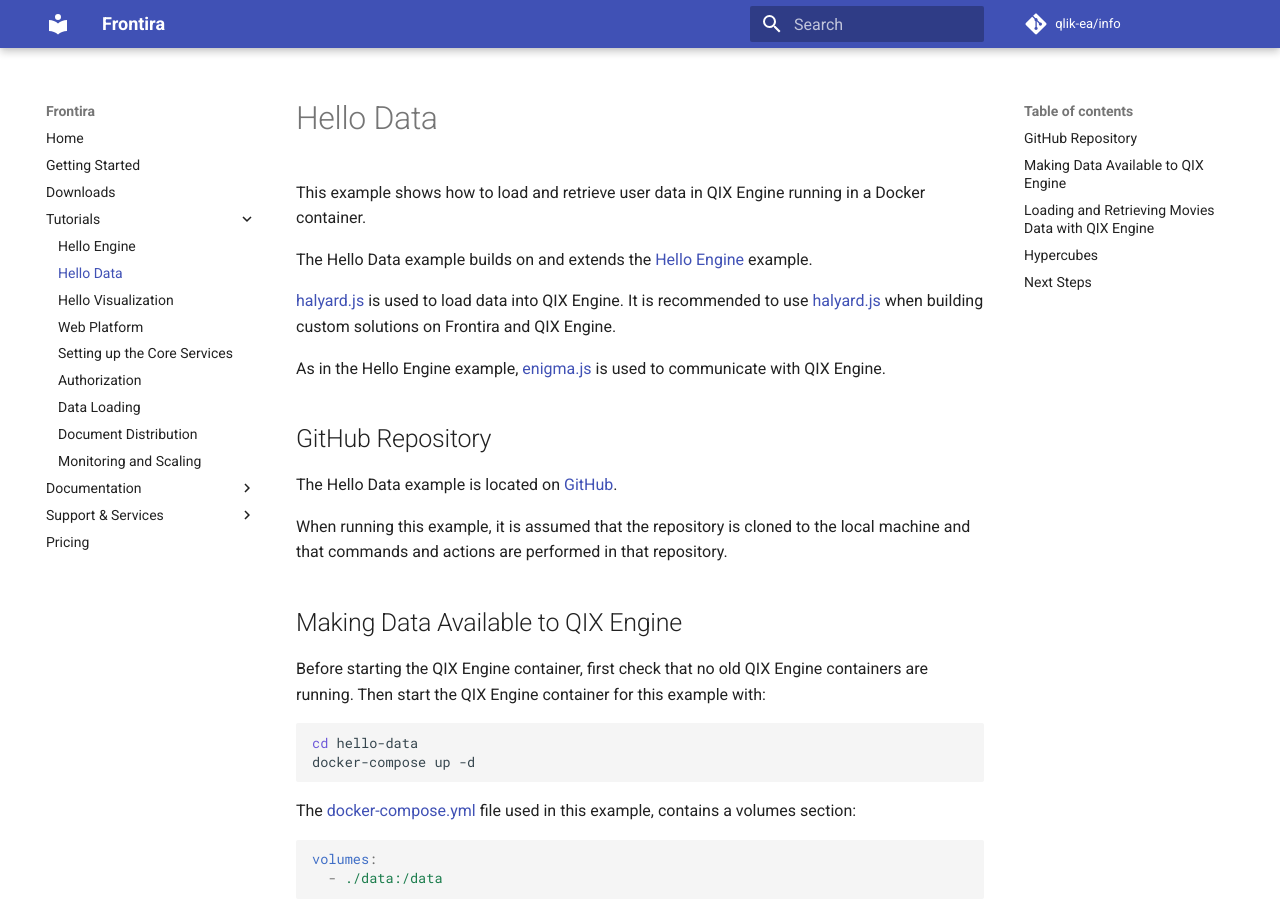
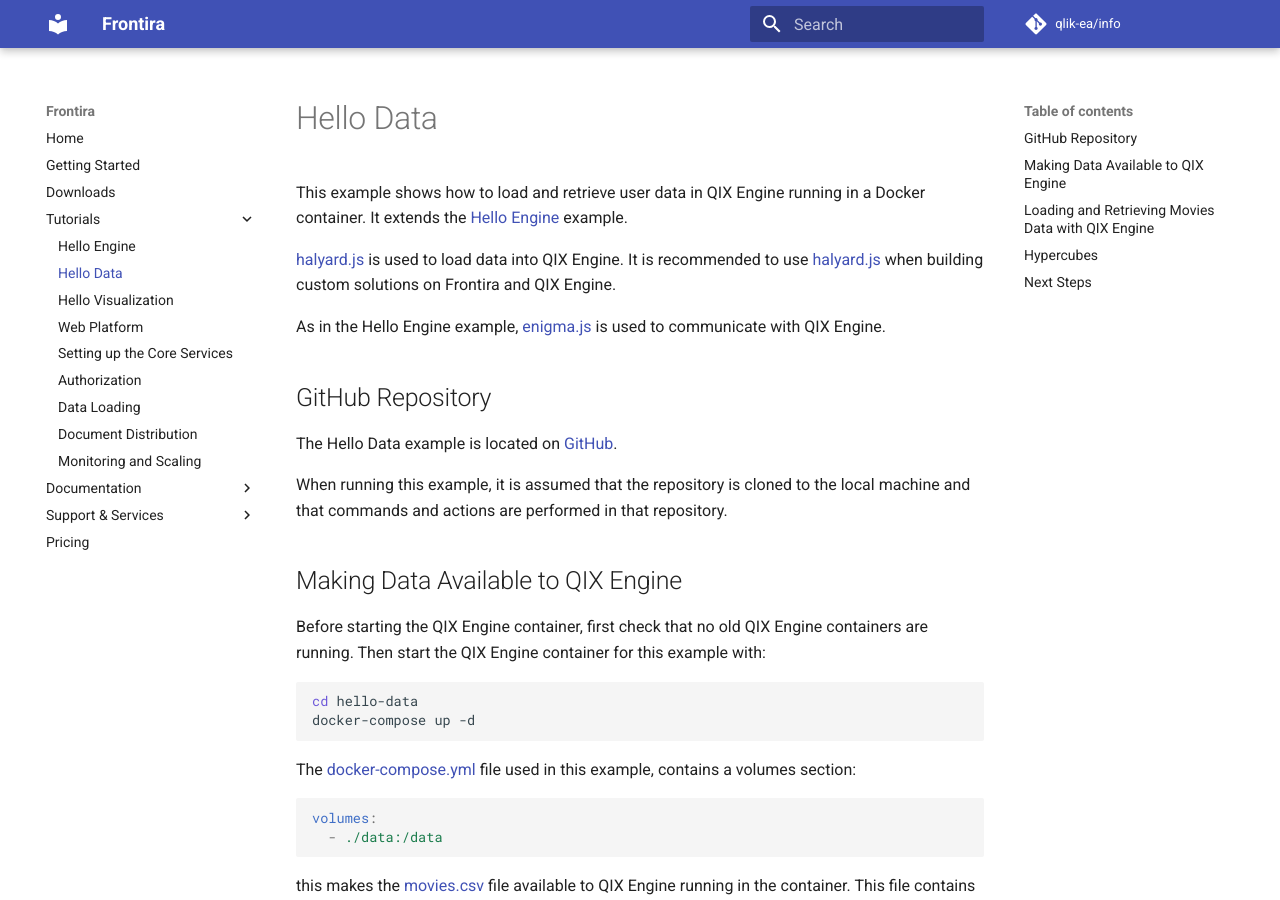
Before and after one commit to qlik-oss/core-website, an MkDocs documentation site: the page built from docs/tutorials/hello-data.md, in a window 1280 px wide and 900 px high. Built offline with MkDocs 1.6.1 and Material for MkDocs 9.7.7, drawn with Linux system fonts in a browser that asks for light colours; comment, search, counter and statistics services are not loaded; old or Windows-style settings are respelled for this version of MkDocs.

Commit message:
Minor simplification

```diff
--- a/docs/tutorials/hello-data.md
+++ b/docs/tutorials/hello-data.md
@@ -1,8 +1,7 @@
 # Hello Data
 
-This example shows how to load and retrieve user data in QIX Engine running in a Docker container.
-
-The Hello Data example builds on and extends the [Hello Engine](./hello-engine.md) example.
+This example shows how to load and retrieve user data in QIX Engine running in a Docker container. It extends the
+[Hello Engine](./hello-engine.md) example.
 
 [halyard.js](https://github.com/qlik-oss/halyard.js) is used to load data into QIX Engine. It is recommended to use
 [halyard.js](https://github.com/qlik-oss/halyard.js) when building custom solutions on Frontira and QIX Engine.
@@ -45,8 +44,8 @@
 
 When starting the QIX Engine container in the previous step, the CSV file with data on popular movies becomes accessible
 to QIX Engine, but no data is yet loaded into QIX Engine. QIX Engine must use _load scripts_ with actions specifying how
-to do this. This can be rather complex, and here [halyard.js](https://github.com/qlik-oss/halyard.js) provides simple and
-powerful features to help.
+to do this. This can be rather complex, and here [halyard.js](https://github.com/qlik-oss/halyard.js) provides simple
+and powerful features to help.
 
 The `hello-data` Node.js application uses [halyard.js](https://github.com/qlik-oss/halyard.js) to create a
 representation of the data and load it into QIX Engine as a part of opening a session. This is handled conveniently
```
